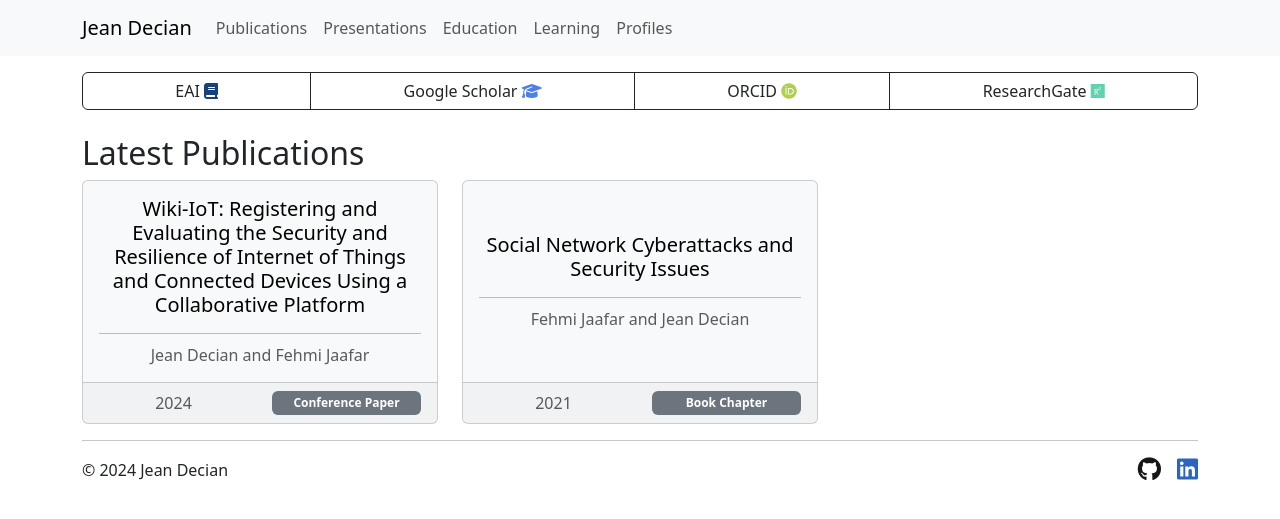
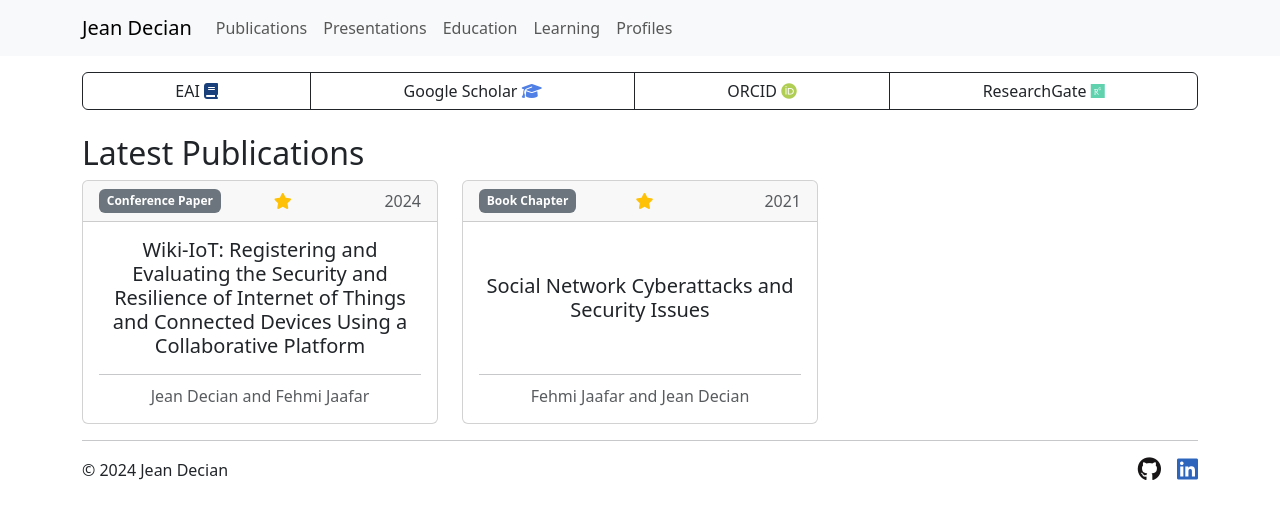
Before and after one commit to jeandecian/info, a Jekyll site: the page built from publications.md, in a window 1280 px wide. Shown: the top 519 px of the page. Built offline with Jekyll 4.4.1, drawn with Linux system fonts in a browser that asks for light colours; nearby versions of some CDN libraries.

Commit message:
update publication card design

```diff
--- a/publications.md
+++ b/publications.md
@@ -22,23 +22,37 @@ permalink: /publications/
   <div class="row row-cols-1 row-cols-sm-2 row-cols-md-3 g-4">
     {% for publication in site.data.publications reversed %}
     <div class="col">
-      <div class="card text-bg-light text-center h-100">
-        <div class="card-body d-flex flex-column justify-content-center">
-          <h5 class="card-title mb-0">{{ publication.title }}</h5>
-          <hr />
-          <h6 class="card-subtitle text-body-secondary">
-            {{ publication.authors }}
-          </h6>
-        </div>
-        <div class="card-footer">
+      <div class="card text-center h-100">
+        <div class="card-header">
           <div class="row">
-            <div class="col text-muted">{{ publication.year }}</div>
             <div class="col">
               <span
                 class="badge text-bg-secondary w-100 h-100 d-flex align-items-center justify-content-center"
                 >{{ publication.type }}</span
               >
             </div>
+            <div class="col">
+              {% if publication.selected %}
+              <span
+                class="fas fa-star text-warning"
+                style="font-size: 1em"
+              ></span>
+              {% endif %}
+            </div>
+            <div class="col text-muted text-end">{{ publication.year }}</div>
+          </div>
+        </div>
+        <div class="card-body d-flex flex-column">
+          <h5
+            class="card-title mb-0 flex-grow-1 d-flex align-items-center justify-content-center"
+          >
+            {{ publication.title }}
+          </h5>
+          <div>
+            <hr />
+            <h6 class="card-subtitle text-body-secondary">
+              {{ publication.authors }}
+            </h6>
           </div>
         </div>
       </div>
```
Also changed, not shown: _data/publications.yml (+9 -7 lines).
